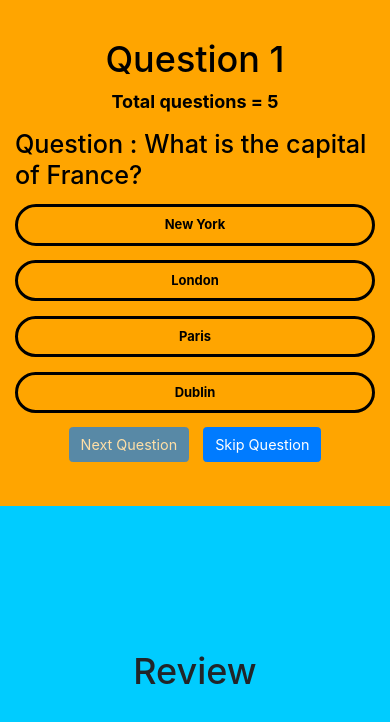
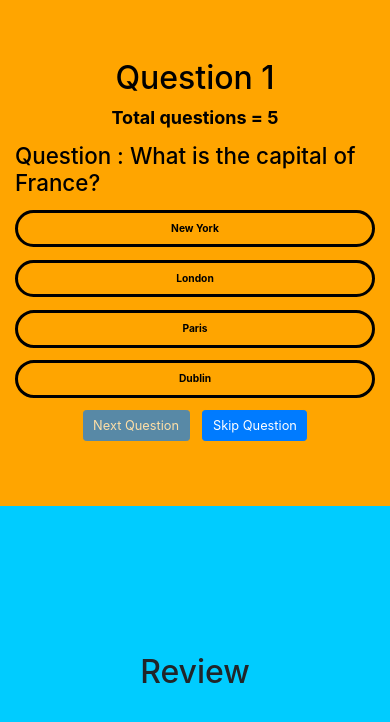
Before and after one commit to devgoel186/Q-and-A-Web-App, a React (Create React App) app: page / in a window 390 px wide. Shown: the top 722 px of the page. Built offline with nearby package versions, Linux system fonts and the light colour scheme.

Commit message:
Minor changes

```diff
--- a/src/App.js
+++ b/src/App.js
@@ -38,13 +38,15 @@ const App = () => {
   };
 
   const handlePrev = () => {
-    setChoices([...choices.slice(0, question - 1)]);
     setQuestion(question - 1);
   };
 
   const handleNext = () => {
-    setChoices([...choices.slice(0, question), choices[question]]);
-    console.log(choices);
+    setChoices([
+      ...choices.slice(0, question),
+      choices[question],
+      ...choices.slice(question + 1),
+    ]);
     setQuestion(question + 1);
   };
 
--- a/src/styles.css
+++ b/src/styles.css
@@ -41,7 +41,7 @@
 
 @media all and (max-width: 576px) {
     * {
-        font-size: 0.9rem;
+        font-size: 0.8rem;
     }
     .quizSection {
         height: 60vh;
```
Also changed, not shown: 1 other file (tests, documents, lock files or other folders).
